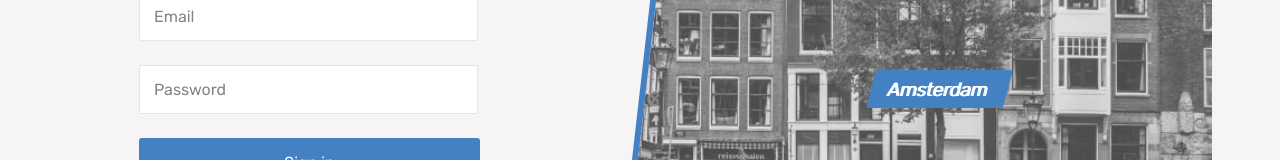
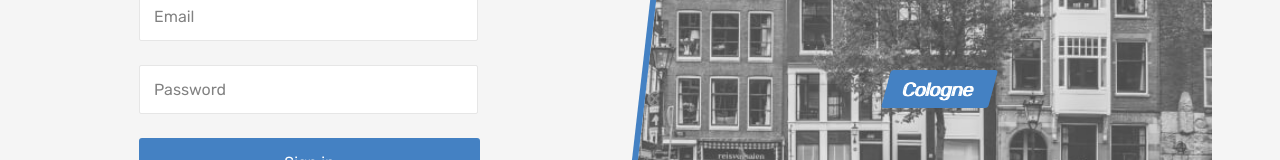
Before and after one commit to TemperTB/316201-six-cities-9, a React (Create React App) app in the folder project/: page /login in a window 1280 px wide. Shown: the part 310-470 px from the top of the page. Built offline with nearby package versions, Linux system fonts and the light colour scheme; no server answers.

Commit message:
Добавил на странице /login появление в правой части экрана ссылки с названием рандомного города. При клике возвращает на главную и меняет фильтрацию

```diff
--- /dev/null
+++ b/project/src/components/login-locations/login-locations.tsx
@@ -0,0 +1,32 @@
+import { Link } from 'react-router-dom';
+import { CITIES } from '../../const';
+import { useAppDispatch } from '../../hooks';
+import { changeCity } from '../../store/main-process/main-process';
+import { City } from '../../types/offers';
+import { getRandomArrayElement } from '../../utils';
+
+function LoginLocations(): JSX.Element {
+  const randomCity: City = getRandomArrayElement(CITIES);
+  const { name } = randomCity;
+
+  const dispatch = useAppDispatch();
+  const changeCityToFilter = (): void => {
+    dispatch(changeCity(randomCity));
+  };
+
+  return (
+    <section className="locations locations--login locations--current">
+      <div className="locations__item">
+        <Link
+          className="locations__item-link"
+          to="/"
+          onClick={changeCityToFilter}
+        >
+          <span>{name}</span>
+        </Link>
+      </div>
+    </section>
+  );
+}
+
+export default LoginLocations;
--- a/project/src/components/login-screen/login-screen.tsx
+++ b/project/src/components/login-screen/login-screen.tsx
@@ -1,6 +1,7 @@
 import { ChangeEvent, FormEvent, useState } from 'react';
 import { useAppDispatch } from '../../hooks';
 import { loginAction } from '../../store/api-actions';
+import LoginLocations from '../login-locations/login-locations';
 
 function LoginScreen(): JSX.Element {
   const dispatch = useAppDispatch();
@@ -81,13 +82,7 @@ function LoginScreen(): JSX.Element {
             </button>
           </form>
         </section>
-        <section className="locations locations--login locations--current">
-          <div className="locations__item">
-            <a className="locations__item-link" href="#">
-              <span>Amsterdam</span>
-            </a>
-          </div>
-        </section>
+        <LoginLocations/>
       </div>
     </main>
   );
--- a/project/src/utils.ts
+++ b/project/src/utils.ts
@@ -63,3 +63,11 @@ export const doValidOffers = (offers: Offers, currentCity: City, sortType: SortT
   const validOffers: Offers = sortedOffers;
   return validOffers;
 };
+
+/**
+ * Возвращает случайный элемент массива
+ */
+export const getRandomArrayElement = <T>(arr: Array<T>): T => {
+  const rand = Math.floor(Math.random() * arr.length);
+  return arr[rand];
+};
```
